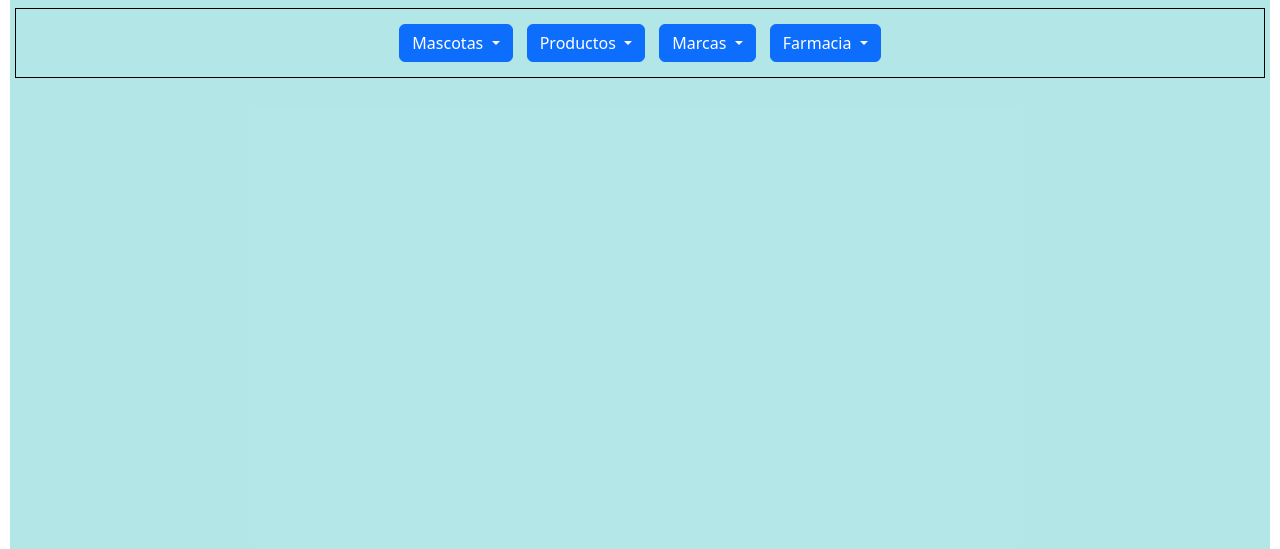
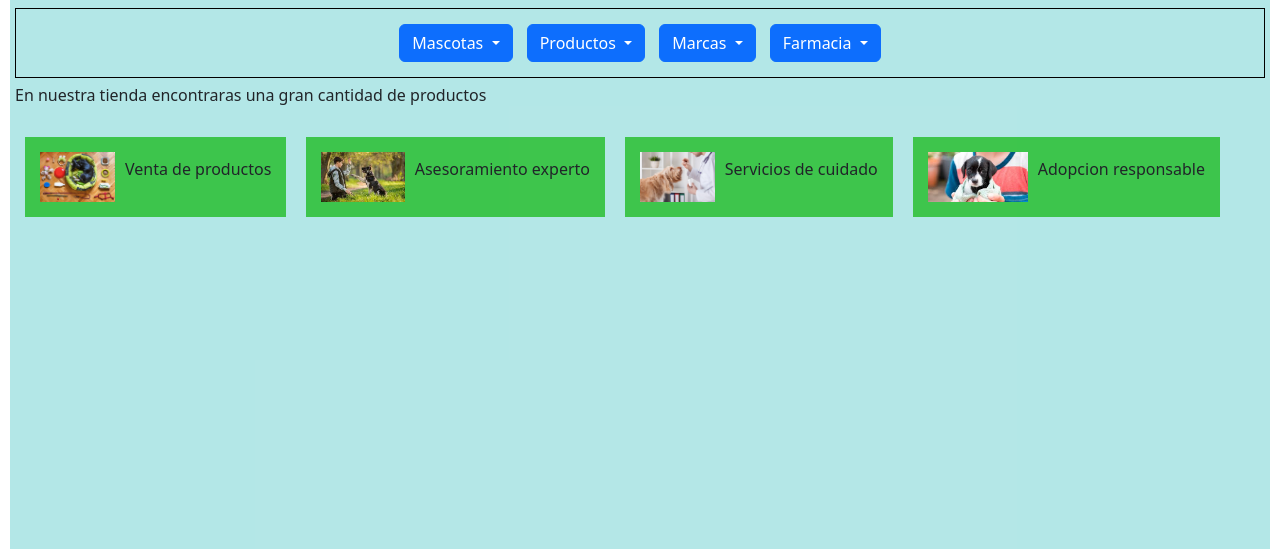
Before and after one commit to gloria2105/Fase3, a plain HTML site: page index.html in a window 1280 px wide. Shown: the part 149-698 px from the top of the page. Drawn offline with nearby package versions, Linux system fonts and the light colour scheme.

Commit message:
Update index.html

```diff
--- a/index.html
+++ b/index.html
@@ -79,6 +79,35 @@
                 </div>
 
         </div>
+           <p>En nuestra tienda encontraras una gran cantidad de productos</p>
+                <div id="Cuadros" data-aos="zoom-in">
+                    <div class="imagenes-con-texto">
+                        <div class="cuadro-verde">
+                            <img src="IMAGENES/estadisticas-mundo-pet-food.jpg" alt="" class="img-3">
+                            <p>Venta de productos</p>
+                        </div>
+                    </div>
+                    <div class="imagenes-con-texto">
+                        <div class="cuadro-verde">
+                            <img src="IMAGENES/descarga (24).jpg" alt="" class="img-4">
+                            <p>Asesoramiento experto</p>
+                        </div>
+                    </div>
+                    <div class="imagenes-con-texto">
+                        <div class="cuadro-verde">
+                            <img src="IMAGENES/5a627223a7133.jpeg" alt="" class="img-5">
+                            <p>Servicios de cuidado</p>
+                        </div>
+                    </div>
+
+                    <div class="imagenes-con-texto">
+                        <div class="cuadro-verde">
+                            <img src="IMAGENES/images (1).jpg" alt="" class="img-6">
+                            <p>Adopcion responsable</p>
+                        </div>
+                    </div>
+                </div>
+            </div>
 
 
         </div>
```
